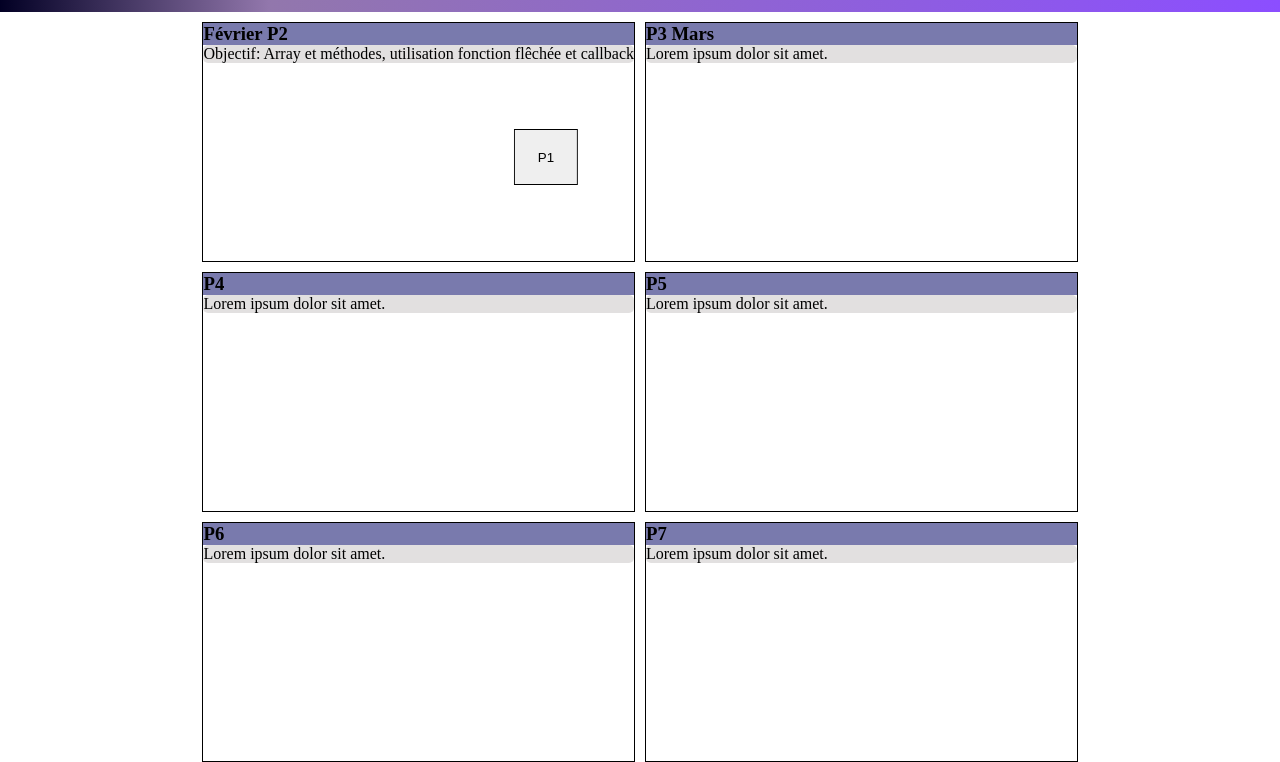
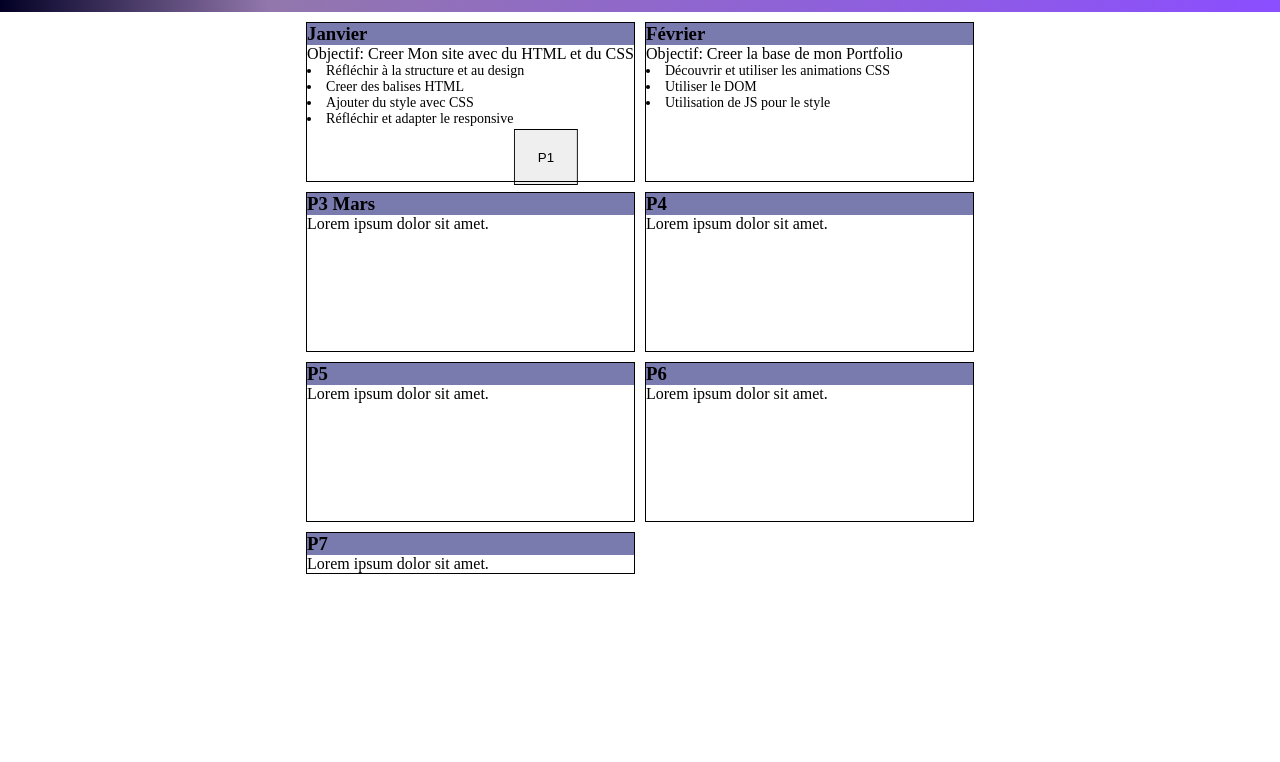
Before and after one commit to yannDon/cv, a plain HTML site: page P1/P1/p1.html in a window 1280 px wide. Both pictures are taken after a click on the button "P1". Shown: the part 55-817 px from the top of the page. Drawn offline with Linux system fonts and the light colour scheme.

Commit message:
overflow .peroject

```diff
--- a/P1/P1/p1.html
+++ b/P1/P1/p1.html
@@ -23,9 +23,22 @@
             <button onclick="animated()" id="p1">P1</button>
             <div id="grid">
                 <div class="project" id="p2">
-                    <h3 class="sub-title">Février P2</h3>
+                    <h3 class="sub-title">Janvier</h3>
                     <section class="section">
-                        <p>Objectif: Array et méthodes, utilisation fonction flêchée et callback</p>
+                        <p>Objectif: Creer Mon site avec du HTML et du CSS</p>
+                        <li>Réfléchir à la structure et au design</li>
+                        <li>Creer des balises HTML</li>
+                        <li>Ajouter du style avec CSS</li>
+                        <li>Réfléchir et adapter le responsive</li>
+                    </section>
+                </div>
+                <div class="project" id="p2">
+                    <h3 class="sub-title">Février</h3>
+                    <section class="section">
+                        <p>Objectif: Creer la base de mon Portfolio</p>
+                        <li>Découvrir et utiliser les animations CSS</li>
+                        <li>Utiliser le DOM</li>
+                        <li>Utilisation de JS pour le style</li>
                     </section>
                 </div>
                 <div class="project" id="p3">
@@ -46,7 +59,7 @@
                         <p>Lorem ipsum dolor sit amet.</p>
                     </section>
                 </div>
-                <div class="project"id="p6">
+                <div class="project" id="p6">
                     <h3 class="sub-title">P6</h3>
                     <section class="section">
                         <p>Lorem ipsum dolor sit amet.</p>
--- a/P1/P1/p1.js
+++ b/P1/P1/p1.js
@@ -1,83 +1,82 @@
-const projet1 = document.getElementById("p1")
-const port = document.getElementById("port")
-const header = document.getElementById("header")
-const contact = document.getElementById("contact")
-const acceuil = document.getElementById("acceuil")
-const nav = document.getElementById("nav")
-const category = document.getElementById("category")
-const categoryChild = document.getElementById("category").children
-const grid = document.getElementById("grid")
-const project = document.getElementById("grid").children
-const main = document.getElementById("main")
-const sections = document.querySelectorAll(".section")
-const subTitles = document.querySelectorAll(".sub-title")
-const media600 = window.matchMedia("(min-width: 600px)").matches
+const projet1 = document.getElementById("p1");
+const port = document.getElementById("port");
+const header = document.getElementById("header");
+const contact = document.getElementById("contact");
+const acceuil = document.getElementById("acceuil");
+const nav = document.getElementById("nav");
+const category = document.getElementById("category");
+const categoryChild = document.getElementById("category").children;
+const grid = document.getElementById("grid");
+const project = document.querySelectorAll(".project")
+const main = document.getElementById("main");
+const sections = document.querySelectorAll(".section");
+const subTitles = document.querySelectorAll(".sub-title");
+const media600 = window.matchMedia("(min-width: 600px)").matches;
 
+const lis = document.querySelectorAll("li");
+function animated() {
+    port.style.transform = "rotate(0deg)";
+    port.style.width = "auto";
+    port.style.color = "white";
 
-function animated() {
-    port.style.transform = "rotate(0deg)"
-    port.style.width = "auto"
-    port.style.color ="white"
+    header.style.padding = "15px";
+    header.style.backgroundColor = "rgba(119, 120, 172, 0.986)";
+    header.style.background =
+        "linear-gradient( 90deg, rgba(2, 0, 36, 1) 0%, rgba(146, 119, 172, 1) 21%, rgba(89, 0, 255, 0.6923144257703081) 100% )";
+    header.style.transitionProperty = "color";
+    header.style.transitionDuration = "2s";
+    header.style.marginBottom = "10px";
 
-    header.style.padding = "15px"
-    header.style.backgroundColor = "rgba(119, 120, 172, 0.986)"
-    header.style.background ="linear-gradient( 90deg, rgba(2, 0, 36, 1) 0%, rgba(146, 119, 172, 1) 21%, rgba(89, 0, 255, 0.6923144257703081) 100% )"
-    header.style.transitionProperty = "color"
-    header.style.transitionDuration = "2s"
-    header.style.marginBottom = "10px"
+    nav.style.justifyContent = "space-between";
+    nav.style.alignItems = "center";
 
-    nav.style.justifyContent = "space-between"
-    nav.style.alignItems = "center"
+    main.style.marginLeft = "5px";
+    main.style.marginRight = "5px";
 
+    category.style.display = "flex";
 
-
-    category.style.display = "flex"
+    lis.forEach((li) => {
+        li.style.fontSize = "14px";
+        li.style.overflow = "scroll";
+    });
 
     for (i = 0; i < categoryChild.length; i++) {
-
-        categoryChild[i].style.backgroundColor = "white"
-        categoryChild[i].style.textDecoration = "none"
-        categoryChild[i].style.border = "1px solid black"
-        categoryChild[i].style.marginLeft = "10px"
-        categoryChild[i].style.borderRadius = "5px"
-        categoryChild[i].style.padding = "5px"
-        categoryChild[i].style.fontSize = "14px"
-        categoryChild[i].style.transform = "rotate(0deg)"
-
+        categoryChild[i].style.backgroundColor = "white";
+        categoryChild[i].style.textDecoration = "none";
+        categoryChild[i].style.border = "1px solid black";
+        categoryChild[i].style.marginLeft = "10px";
+        categoryChild[i].style.borderRadius = "5px";
+        categoryChild[i].style.padding = "5px";
+        categoryChild[i].style.fontSize = "14px";
+        categoryChild[i].style.transform = "rotate(0deg)";
     }
 
     setTimeout(() => {
-        nav.style.display = "flex"
-        }, "2000")
+        nav.style.display = "flex";
+    }, "2000");
 
 
-    for (i = 0; i < project.length; i++) {
-        project[i].style.transform = "rotate(0deg)"
-        project[i].style.position = "static"
-        project[i].style.border = "1px solid black"
-    }
-
-    grid.style.display = "grid"
-    grid.style.gridTemplateColumns = "repeat(2, 1fr)"
-    grid.style.gridTemplateRows = "30vh 30vh 30vh"
-
-    grid.style.gap = "10px"
+    project.forEach(project => {
+        project.style.transform = "rotate(0deg)";
+        project.style.position = "static";
+        project.style.border = "1px solid black";
+        project.style.overflow = "scroll";
 
 
+    })
 
+    grid.style.display = "grid";
+    grid.style.gridTemplateColumns = "repeat(2, 1fr)";
+    grid.style.gridTemplateRows = "20vh 20vh 20vh";
+    grid.style.gap = "10px";
 
-    sections.forEach(section => {
-        section.style.display ="block"
-        section.style.borderRadius ="5px"
-        section.style.backgroundColor = "rgb(226, 224, 224)"
-    })
-    main.style.display = "flex"
-    main.style.justifyContent = "center"
+    sections.forEach((section) => {
+        section.style.display = "block";
+    });
+    main.style.display = "flex";
+    main.style.justifyContent = "center";
 
-    subTitles.forEach(subTitle => {
-        subTitle.style.backgroundColor ="rgba(119, 120, 172, 0.986)"
-
-    })
+    subTitles.forEach((subTitle) => {
+        subTitle.style.backgroundColor = "rgba(119, 120, 172, 0.986)";
+    });
 }
-
-console.log(media600)
```
